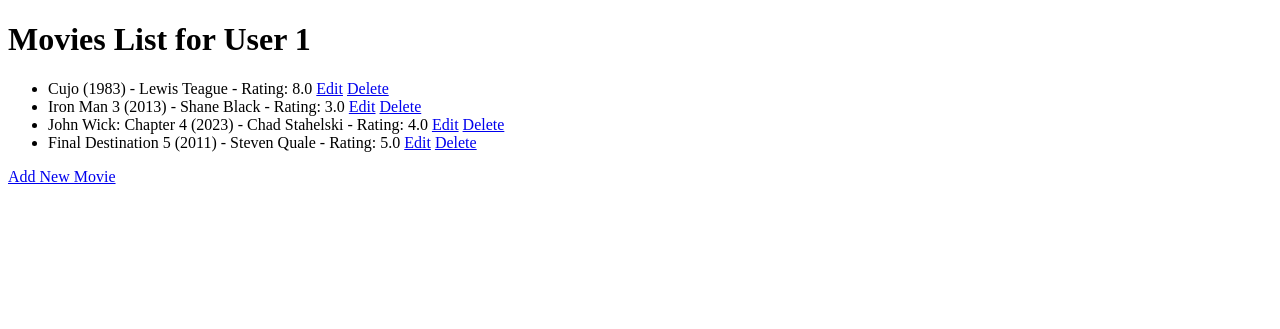
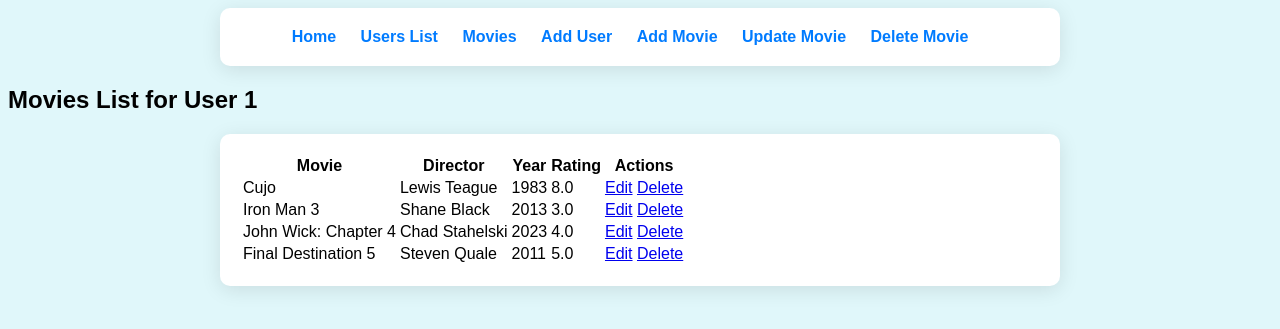
Before and after one commit to EdinaAdzem/moviweb_app, a Flask app: page /user/1/movies in a window 1280 px wide. Shown: the top 329 px of the page. Run offline with Flask 3, Linux system fonts and the light colour scheme.

Commit message:
refactor the html templates, refactor the update and add routes, to get them functioning, added the error handling templates

```diff
--- a/app.py
+++ b/app.py
@@ -23,7 +23,7 @@
     # Initialize SQLiteDataManager
     data_manager = SQLiteDataManager(app)
 
-    # Define routes
+    # routes
     @app.route('/')
     def home():
         return render_template('home_page.html')
@@ -46,34 +46,46 @@
             return redirect(url_for('list_users'))
         return render_template('add_user.html')
 
-    @app.route('/user/<int:user_id>/movies/add', methods=['GET', 'POST'])
+    @app.route('/users/<int:user_id>/add_movie', methods=['GET', 'POST'])
     def add_movie(user_id):
         if request.method == 'POST':
-            movie_data = {
-                'name': request.form['name'],
-                'director': request.form['director'],
-                'year': request.form['year'],
-                'rating': request.form['rating'],
-                'user_id': user_id
-            }
-            data_manager.add_movie(movie_data)
-            return redirect(url_for('user_movies', user_id=user_id))
-        return render_template('add_movie.html')
+            title = request.form['title'].strip()
+            movie_details = data_manager.fetch_movie_details(title)
+
+            if movie_details.get('Response') == 'True':
+                movie_data = {
+                    'name': movie_details['Title'],
+                    'director': movie_details['Director'],
+                    'year': movie_details['Year'],
+                    'rating': request.form['rating'] or movie_details['imdbRating'],
+                    'user_id': user_id
+                }
+                data_manager.add_movie(movie_data)
+                return redirect(url_for('user_movies', user_id=user_id))
+            else:
+                error = movie_details.get('Error', 'Movie was not found.')
+                return render_template('add_movie.html', user_id=user_id, error=error)
+
+        return render_template('add_movie.html', user_id=user_id)
 
     @app.route('/users/<int:user_id>/update_movie/<int:movie_id>', methods=['GET', 'POST'])
     def update_movie(user_id, movie_id):
         movie = data_manager.get_movie(movie_id)
+        if movie is None:
+            return "Movie is not found", 404
+
         if request.method == 'POST':
             movie_data = {
-                'name': request.form['name'],
-                'director': request.form['director'],
-                'year': request.form['year'],
-                'rating': request.form['rating'],
+                'name': request.form['name'] or movie.name,
+                'director': request.form['director'] or movie.director,
+                'year': request.form['year'] or movie.year,
+                'rating': request.form['rating'] or movie.rating,
                 'user_id': user_id
             }
             data_manager.update_movie(movie_id, movie_data)
             return redirect(url_for('user_movies', user_id=user_id))
-        return render_template('update_movie.html', movie=movie)
+
+        return render_template('update_movie.html', movie=movie, user_id=user_id)
 
     @app.route('/user/<int:user_id>/movies/delete/<int:movie_id>')
     def delete_movie(user_id, movie_id):
@@ -82,6 +94,15 @@
 
     return app
 
+    #error handling
+    @app.errorhandler(404)
+    def page_not_found(e):
+        return render_template('template404.html'), 404
+
+    @app.errorhandler(500)
+    def internal_server_error(e):
+        return render_template('template500.html'), 500
+
 if __name__ == '__main__':
     app = create_app()
     app.run(debug=True)
--- a/datamanager/sqlite_data_manager.py
+++ b/datamanager/sqlite_data_manager.py
@@ -1,5 +1,6 @@
 from flask import current_app
 from modelsDB import db, User, Movie
+import requests
 
 
 class SQLiteDataManager:
@@ -26,14 +27,19 @@
             db.session.commit()
 
     def add_movie(self, movie_data):
-        with current_app.app_context():
-            movie = Movie(**movie_data)
-            db.session.add(movie)
-            db.session.commit()
+        try:
+            with current_app.app_context():
+                movie = Movie(**movie_data)
+                db.session.add(movie)
+                db.session.commit()
+        except Exception as e:
+            print(f"An error occurred while adding a movie: {e}")
+            db.session.rollback()
 
     def get_movie(self, movie_id):
         with current_app.app_context():
-            return Movie.query.get(movie_id)
+            movie = Movie.query.get(movie_id)
+            return movie if movie else None
 
     def update_movie(self, movie_id, movie_data):
         with current_app.app_context():
@@ -49,3 +55,11 @@
             if movie:
                 db.session.delete(movie)
                 db.session.commit()
+
+    def fetch_movie_details(self, title):
+        api_key = 'c3bb5c1c'
+        url = f"http://www.omdbapi.com/?t={title}&apikey={api_key}"
+        response = requests.get(url)
+        if response.status_code == 200:
+            return response.json()
+        return {}
--- a/static/styles.css
+++ b/static/styles.css
@@ -0,0 +1,89 @@
+body {
+    font-family: Arial, sans-serif;
+    background-color: #e0f7fa;
+}
+
+header {
+    text-align: center;
+    margin: 20px 0;
+}
+
+main {
+    text-align: center;
+    margin: 20px;
+}
+
+.nav-container {
+    background-color: #fff;
+    padding: 20px;
+    border-radius: 10px;
+    box-shadow: 0 4px 20px rgba(0, 0, 0, 0.1);
+    max-width: 800px;
+    margin: 0 auto;
+    transition: transform 0.3s;
+}
+
+.nav-container:hover {
+    transform: translateY(-5px);
+}
+
+.nav-list {
+    list-style-type: none;
+    padding: 0;
+    margin: 0;
+    text-align: center;
+}
+
+.nav-list li {
+    display: inline;
+    margin-right: 20px;
+}
+
+.nav-list li a {
+    text-decoration: none;
+    color: #007BFF;
+    font-weight: bold;
+}
+
+.nav-list li a:hover {
+    text-decoration: underline;
+    color: #0056b3;
+}
+
+.user-list {
+    list
+
+
+.user-table {
+    width: 100%;
+    border-collapse: collapse;
+    margin-top: 20px;
+}
+
+.user-table th, .user-table td {
+    border: 1px solid #ccc;
+    padding: 10px;
+    text-align: left;
+}
+
+.user-table th {
+    background-color: #f2f2f2;
+}
+
+.user-table tr:nth-child(even) {
+    background-color: #f9f9f9;
+}
+
+.add-movie-button {
+    display: inline-block;
+    padding: 10px 15px;
+    background-color: #007bff;
+    color: white;
+    text-decoration: none;
+    border-radius: 5px;
+    margin-top: 20px;
+}
+
+.add-movie-button:hover {
+    background-color: #0056b3;
+}
--- a/templates/movies.html
+++ b/templates/movies.html
@@ -3,19 +3,52 @@
 <head>
     <meta charset="UTF-8">
     <meta name="viewport" content="width=device-width, initial-scale=1.0">
+    <link rel="stylesheet" href="{{ url_for('static', filename='styles.css') }}">
     <title>Movies - MovieWeb</title>
 </head>
 <body>
-    <h1>Movies List for User {{ user_id }}</h1>
-    <ul>
-        {% for movie in movies %}
-            <li>
-                {{ movie.name }} ({{ movie.year }}) - {{ movie.director }} - Rating: {{ movie.rating }}
-                <a href="{{ url_for('update_movie', user_id=user_id, movie_id=movie.id) }}">Edit</a>
-                <a href="{{ url_for('delete_movie', user_id=user_id, movie_id=movie.id) }}">Delete</a>
-            </li>
-        {% endfor %}
-    </ul>
-    <a href="{{ url_for('add_movie', user_id=user_id) }}">Add New Movie</a>
+    <div class="nav-container">
+            <nav>
+                <ul class="nav-list">
+                    <li><a href="{{ url_for('home') }}">Home</a></li>
+                    <li><a href="{{ url_for('list_users') }}">Users List</a></li>
+                    <li><a href="{{ url_for('user_movies', user_id=1) }}">Movies</a></li>
+                    <li><a href="{{ url_for('add_user') }}">Add User</a></li>
+                    <li><a href="{{ url_for('add_movie', user_id=1) }}">Add Movie</a></li>
+                    <li><a href="{{ url_for('update_movie', user_id=1, movie_id=1) }}">Update Movie</a></li>
+                    <li><a href="{{ url_for('delete_movie', user_id=1, movie_id=1) }}">Delete Movie</a></li>
+                </ul>
+            </nav>
+        </div>
+
+    <h2>Movies List for User {{ user_id }}</h2>
+<div class="nav-container">
+    <table class="user-table">
+        <thead>
+            <tr>
+                <th>Movie</th>
+                <th>Director</th>
+                <th>Year</th>
+                <th>Rating</th>
+                <th>Actions</th>
+            </tr>
+        </thead>
+        <tbody>
+            {% for movie in movies %}
+                <tr>
+                    <td>{{ movie.name }}</td>
+                    <td>{{ movie.director }}</td>
+                    <td>{{ movie.year }}</td>
+                    <td>{{ movie.rating }}</td>
+                    <td>
+                        <a href="{{ url_for('update_movie', user_id=user_id, movie_id=movie.id) }}">Edit</a>
+                        <a href="{{ url_for('delete_movie', user_id=user_id, movie_id=movie.id) }}">Delete</a>
+                    </td>
+                </tr>
+            {% endfor %}
+        </tbody>
+    </table>
+</div>
+
 </body>
 </html>
```
Also changed, not shown: templates/add_movie.html (+25 -11 lines), templates/add_user.html (+14 -0 lines), templates/home_page.html (+14 -16 lines), templates/template404.html (added, +16 -0 lines), templates/template500.html (added, +17 -0 lines), templates/update_movie.html (+18 -4 lines), templates/users_page.html (+44 -14 lines), database/moviweb.db.
